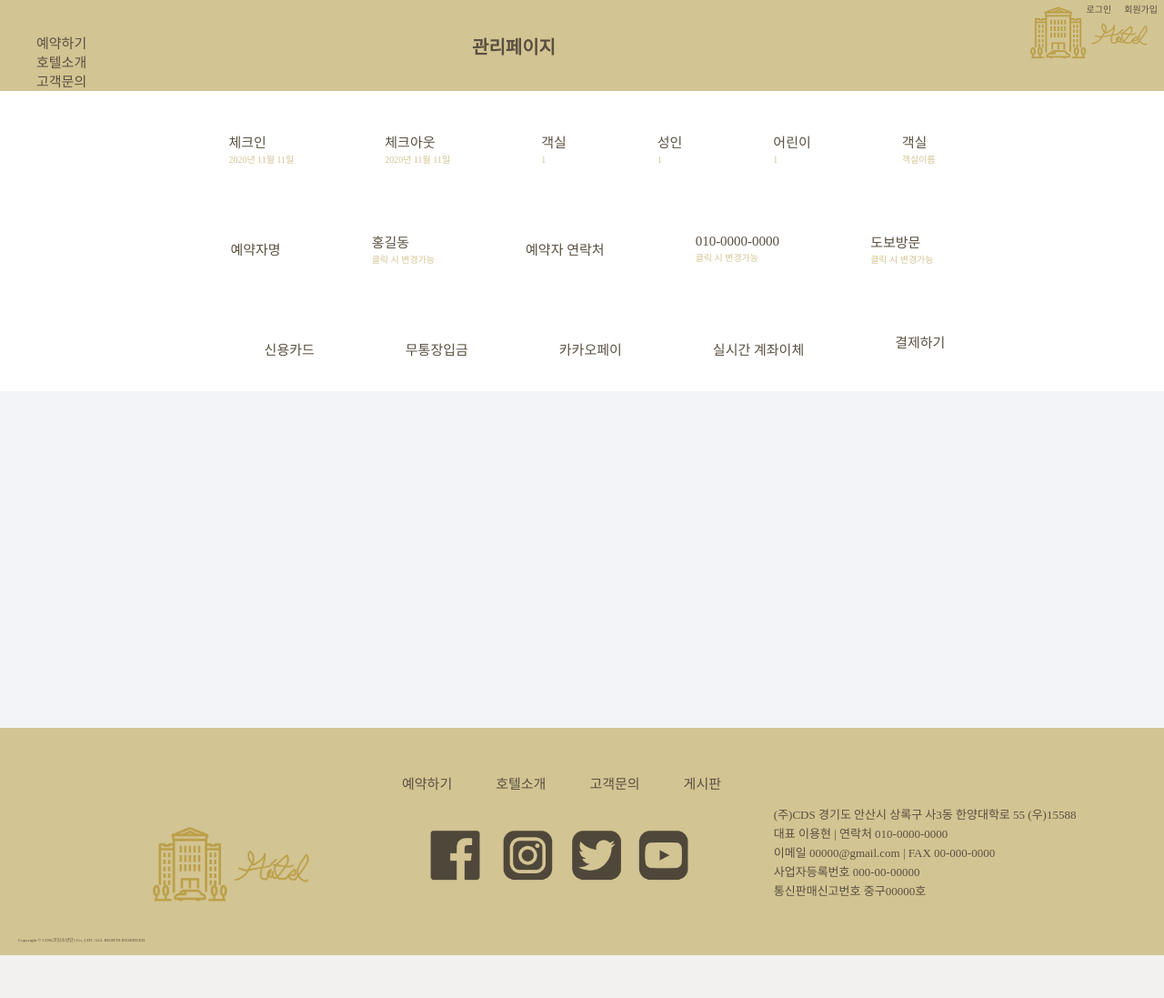
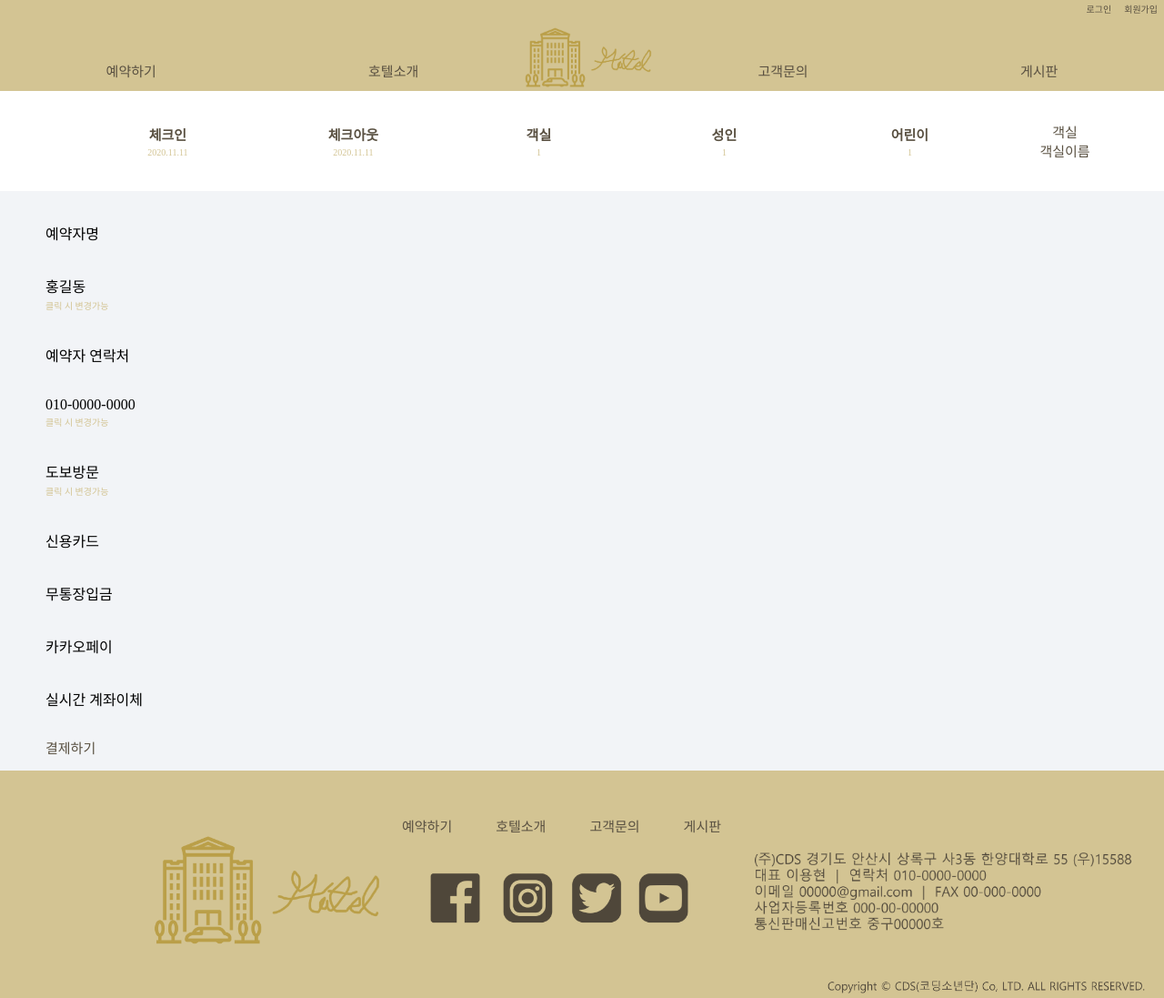
Before and after one commit to A11phaBeta/Database-Hotel-WebSite, a PHP site: the page made by Front Example/payment.html in a window 1280 px wide. Shown: the whole page at 91% size. Before the commit the page ends 1050 px from the top, so only its background shows below. Run offline with PHP 8.4, Linux system fonts and the light colour scheme.

Commit message:
Front-End(Modify Footer & Modify Main Menu Booking Bar & ect..)

```diff
--- a/Front Example/css/style.css
+++ b/Front Example/css/style.css
@@ -17,6 +17,7 @@ ul{
 header{
   margin: auto;
   height: 100px;
+  width: auto;
   display: flex;
   align-items: center;
   position: relative;
@@ -90,8 +91,8 @@ header > nav{
 
 .logo{
   display: inline-block;
-  width: 150px;
-  height: 110px;
+  width: 140px;
+  height: auto;
   margin-left: auto;
   margin-top: -25px;
   margin-right: auto;
@@ -160,51 +161,27 @@ main{
 }
 
 /*메인메뉴 예약 바*/
-.bookingMainBar, .reservationBar, .paymentWayBar{
-  width: auto;
+.bookingMainBar{
+  text-align: center;
+  width: 100%;
   height: 110px;
   display: flex;
   align-items: center;
-  position: relative;
   background-color: white;
 }
 
-.bookingMainBar dl > dt{
-  display: inline-block;
-  padding: 0;
-  font-size: 12px;
-  color: #595041;
+td{
+  width: 200px;
+  color: #d3c493;
+  font-size: 10px;
 }
 
-.bookingMainBarnu dl > dt > dd{
-  font-size: 10px;
-  text-decoration: none;
-  cursor: pointer;
-}
-
-.bookingSelect, .reservation, .paymentWay{
-  padding: auto;
+.bookingSelect{
   display: flex;
-  justify-content: space-between;
   align-items: center;
   font-size: 15px;
-  margin-left: auto;
-  margin-right: auto;
   color: #595041;
-}
-
-.bookingSelect > dl{
-  margin-left: 50px;
-  margin-right: 50px;
-}
-
-.bookingSelect > dl > dd{
   margin: auto;
-}
-
-.bookingSelect > dl > dd > a{
-  color: #d3c493;
-  font-size: 10px;
 }
 
 .searchRoom{
@@ -254,7 +231,6 @@ footer{
 
 .bottomMenu ul > li{
   display: inline-block;
-  color: #595041;
 }
 
 .bottomMenu ul > li > a{
@@ -268,9 +244,12 @@ footer{
   font-weight: bold;
 }
 
+.bottomMid{
+  height: 160px;
+}
+
 .bottomLogo{
-  width: 200px;
-  height: 157.89;
+  width: 250px;
   height: auto;
   float: left;
   margin-left: 10%;
@@ -289,23 +268,16 @@ footer{
 
 .bottomWord{
   float: right;
-  margin-top: 1%;
-  width: 33%;
-}
-
-.bottomWord > p{
-  margin-top: 5px;
-  margin: 2px 0;
-  font-size: 13px;
+  margin-top: 1.5%;
+  margin-right: 1%;
+  width: 420px;
+  height: auto;
 }
 
 .copyright{
-  width: 100%;
-  float: left;
-  position: relative;
-  font-size: 5px;
-  text-align: left;
-  bottom: 0;
+  width: 350px;
+  height: auto;
+  float: right;
 }
 
 
@@ -382,8 +354,6 @@ footer{
 
 
 /***manager***/
-/***manager***/
-
 .manage{
   position: absolute;
   top: 0;
@@ -400,16 +370,17 @@ footer{
 .hotelLogo{
   width: 150px;
   height: auto;
+  margin-top: 10px;
 }
 
 .managerTab{
-  margin:auto;
+  margin: auto auto auto 30px;
   font-weight: bold;
-  font-size: 20px;
+  font-size: 18px;
 }
 
 .manageProflie{
-  font-size: 20px;
+  font-size: 15px;
   margin-left: 3px;
   margin-right: 7px;
 }
@@ -480,8 +451,8 @@ footer{
       -o-transform: scale(1.1);
 }
 
+
 /***loginpage***/
-
 .welcome{
   color: #5d5d5d;
   font-weight: bold;
--- a/Front Example/payment.html
+++ b/Front Example/payment.html
@@ -8,32 +8,39 @@
   <link rel="stylesheet" href="css/style.css">
 </head>
 
+
+
+<!-- ***********예약자 명, 결제수단 쪽 깨져있으니 수정하기*********** -->
+
+
+
 <body>
   <!-- 상단 -->
   <header>
-    <!-- 관리페이지 접근 -->
-    <div class="managerTab">
-      <a href="managerLoginTab.html" class="managerLogin">관리페이지</a>
-    </div>
     <!-- 로그인, 회원가입 -->
     <div class="loginSign">
       <a href="loginpage.html" class="login">로그인</a>
-      <a href="sign.html" class="sign">회원가입</a>
+      <a href="signUp.html" class="sign">회원가입</a>
     </div>
 
     <!-- 상단 메뉴 -->
-    <a href="main.html"><img src="img/logo.png" class="logo" /></a>
     <nav>
       <div class="menu">
-        <ul>
-          <li><a style="text-align: left;" href="roomList.html">예약하기</a></li>
-          <li><a href="#">호텔소개</a></li>
-          <li><a style="text-align: right;" href="#">고객문의</a></li>
-          <li><a style="text-align: right;" href="#">게시판</a></li>
-        </ul>
+        <div class="menu1">
+          <a href="roomList.html">예약하기</a>
+        </div>
+        <div class="menu2">
+          <a href="#">호텔소개</a>
+        </div>
+        <a href="main.html"><img src="img/logo.png" class="logo" /></a>
+        <div class="menu3">
+          <a href="#">고객문의</a>
+        </div>
+        <div class="menu4">
+          <a href="#">게시판</a>
+        </div>
       </div>
     </nav>
-
   </header>
 
   <!-- 메인 -->
@@ -42,42 +49,23 @@
       <div class="chooseAfter">
         <div class="bookingMainBar">
           <div class="bookingSelect">
-            <!-- 체크인 -->
-            <dl>
-              <dt>
-              <dd>체크인</dd>
-              </dt>
-              <dd><a>2020년 11월 11일</a></dd>
-            </dl>
-            <!-- 체크아웃 -->
-            <dl>
-              <dt>
-              <dd>체크아웃</dd>
-              </dt>
-              <dd><a>2020년 11월 11일</a></dd>
-            </dl>
-            <!-- 객실 수 -->
-            <dl>
-              <dt>
-              <dd>객실</dd>
-              </dt>
-              <dd><a>1</a></dd>
-            </dl>
-            <!-- 성인 수 -->
-            <dl>
-              <dt>
-              <dd>성인</dd>
-              </dt>
-              <dd><a>1</a></dd>
-            </dl>
-            <!-- 어린이 수 -->
-            <dl>
-              <dt>
-              <dd>어린이</dd>
-              </dt>
-              <dd><a>1</a></dd>
-            </dl>
-            <!-- 객실 -->
+            <!-- 체크인, 체크아웃, 객실, 인원 수 -->
+            <table>
+              <tr>
+                <th>체크인</th>
+                <th>체크아웃</th>
+                <th>객실</th>
+                <th>성인</th>
+                <th>어린이</th>
+              </tr>
+              <tr>
+                <td>2020.11.11</td>
+                <td>2020.11.11</td>
+                <td>1</td>
+                <td>1</td>
+                <td>1</td>
+              </tr>
+            </table>
             <dl>
               <dt>
               <dd>객실</dd>
@@ -163,22 +151,20 @@
         <li><a style="text-align: right;" href="#">고객문의</a></li>
         <li><a style="text-align: right;" href="#">게시판</a></li>
       </ul>
+    </div>
+    <div class="bottomMid">
       <div class="bottomLogo">
         <a href="main.html"><img src="img/logo.png" class="bottomLogo" /></a>
       </div>
       <div>
         <img class="snsLogo" src="img/snsLogo.png">
       </div>
-      <div class="bottomWord">
-        <p>(주)CDS 경기도 안산시 상록구 사3동 한양대학로 55 (우)15588</p>
-        <p>대표 이용현 | 연락처 010-0000-0000</p>
-        <p>이메일 00000@gmail.com | FAX 00-000-0000</p>
-        <p>사업자등록번호 000-00-00000</p>
-        <p>통신판매신고번호 중구00000호</p>
+      <div>
+        <img class="bottomWord" src="img/bottomWords.png">
       </div>
     </div>
-    <div class="copyright">
-      <a href="#">Copyright &copy; CDS(코딩소년단) Co, LTD. ALL RIGHTS RESERVED.</a>
+    <div>
+      <img class="copyright" src="img/copyright.png">
     </div>
   </footer>
 </body>
```
Also changed, not shown: Front Example/booking.html (+37 -56 lines), Front Example/loginpage.html (+6 -8 lines), Front Example/main.html (+23 -43 lines), Front Example/manager.html (+6 -8 lines), Front Example/roomList.html (+37 -55 lines), Front Example/signUp.html (renamed from Front Example/sign.html, +6 -8 lines), Front Example/img/bottomWords.png (added), Front Example/img/copyright.png (added), Front Example/img/logo.png, readme.md, 2 other files.
